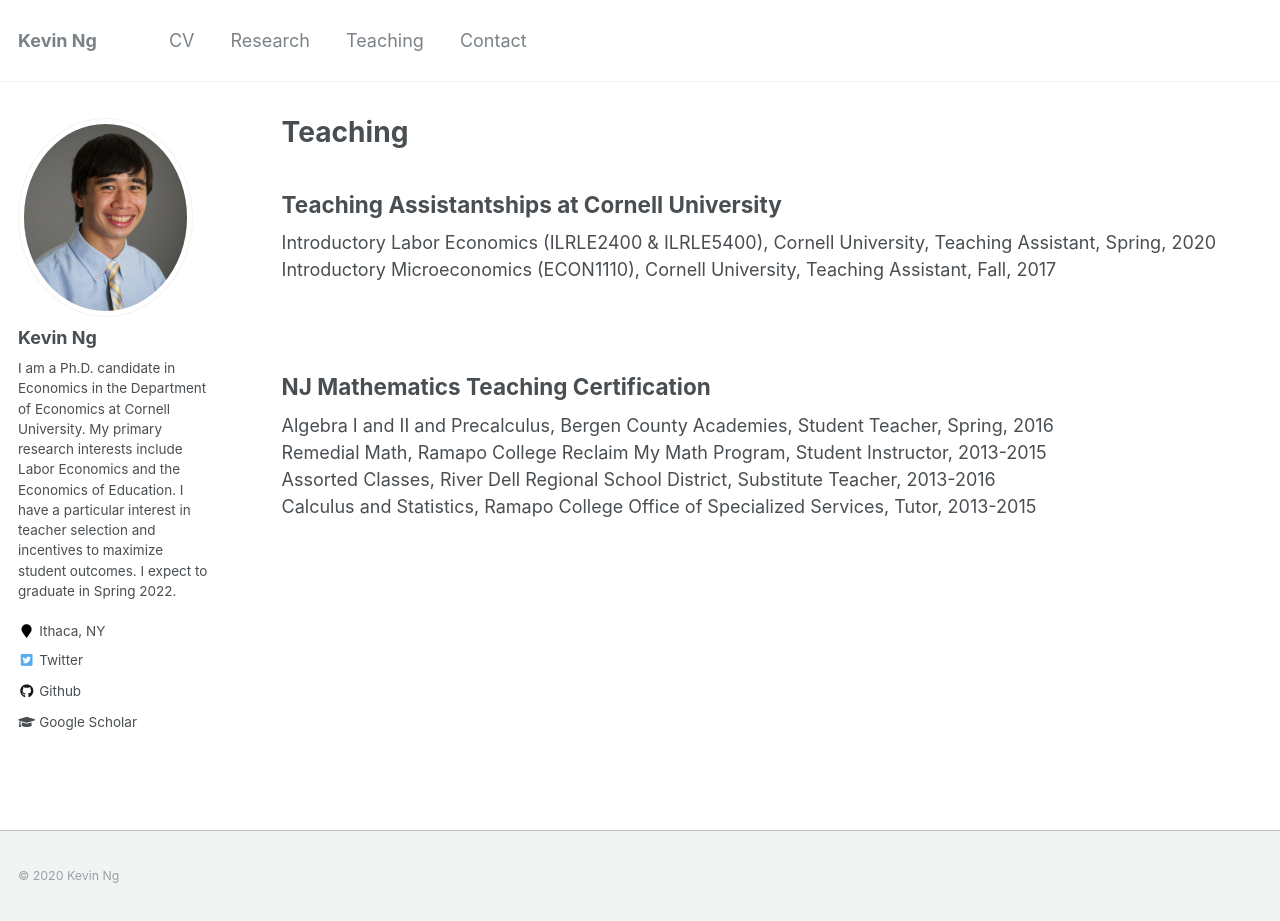
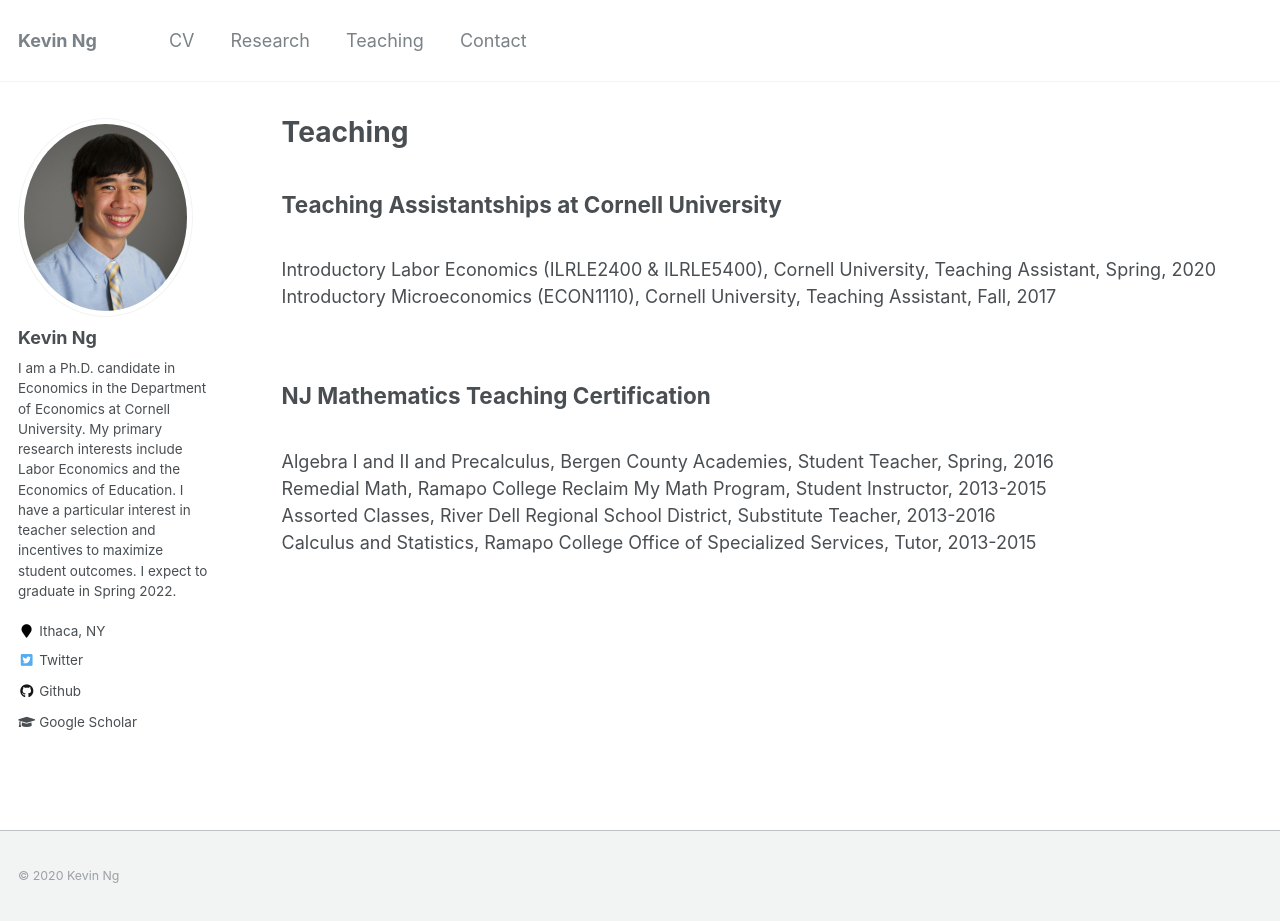
Before and after one commit to KevinCNg/kevincng.github.io, a Jekyll site: the page built from _pages/teaching.md, in a window 1280 px wide and 921 px high. Built offline with Jekyll 4.4.1, drawn with Linux system fonts in a browser that asks for light colours.

Commit message:
Update teaching.md

```diff
--- a/_pages/teaching.md
+++ b/_pages/teaching.md
@@ -5,19 +5,16 @@ permalink: /teaching/
 author_profile: true
 ---
 
-<h2> Teaching Assistantships at Cornell University</h2>
+<p id="1.5-spaced" style="line-height: 150%;">
+<h2> Teaching Assistantships at Cornell University</h2><br>
 <div>Introductory Labor Economics (ILRLE2400 & ILRLE5400), Cornell University, Teaching Assistant, Spring, 2020</div>
 <div>Introductory Microeconomics (ECON1110), Cornell University, Teaching Assistant, Fall, 2017 </div><br>
+</p>
 
-<h2> NJ Mathematics Teaching Certification</h2>
+<p id="1.5-spaced" style="line-height: 150%;">
+<h2> NJ Mathematics Teaching Certification</h2><br>
 <div>Algebra I and II and Precalculus, Bergen County Academies, Student Teacher, Spring, 2016</div>
 <div>Remedial Math, Ramapo College Reclaim My Math Program, Student Instructor, 2013-2015</div>
 <div>Assorted Classes, River Dell Regional School District, Substitute Teacher, 2013-2016</div>
 <div>Calculus and Statistics, Ramapo College Office of Specialized Services, Tutor, 2013-2015</div>
-
-
-{% include base_path %}
-
-{% for post in site.teaching reversed %}
-  {% include archive-single.html %}
-{% endfor %}
+</p>
```
